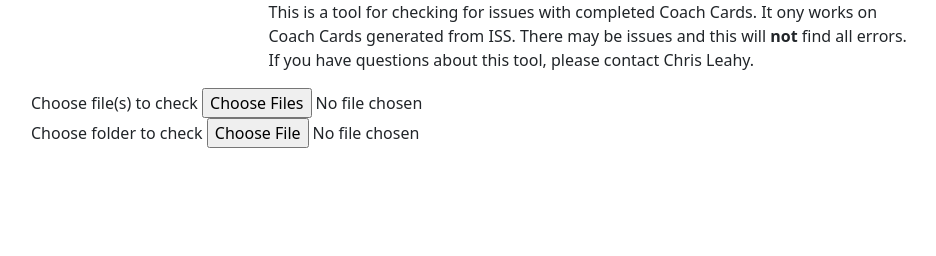
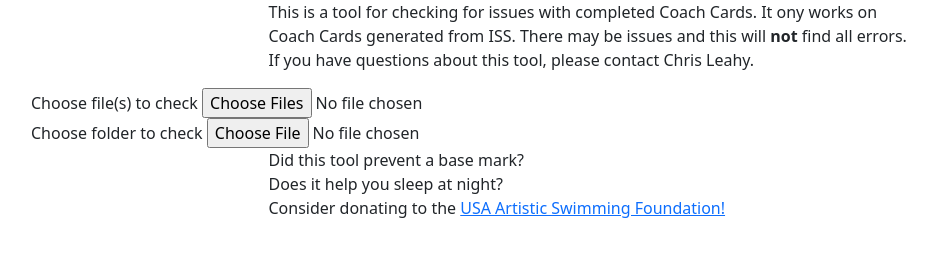
Before and after one commit to leahych/check_cards, a plain HTML site: page index.html in a window 1280 px wide. Shown: the whole page, without its empty margins (51-987 px from the left). Drawn offline with nearby package versions, Linux system fonts and the light colour scheme; a script that the page names is missing.

Commit message:
Add foundation donation plug

```diff
--- a/index.html
+++ b/index.html
@@ -50,6 +50,17 @@
         </div>
     </div>
     <div class="row justify-content-center">
+        <div class="col-7 text-left text-wrap">
+            <p>
+                Did this tool prevent a base mark?<br>
+                Does it help you sleep at night?<br>
+                Consider donating to the <a
+                    href="https://crm.bloomerang.co/HostedDonation?ApiKey=pub_75841164-7116-11e6-9d49-0a1b37ae639f&WidgetId=510050304">USA
+                Artistic Swimming Foundation!</a>
+            </p>
+        </div>
+    </div>
+    <div class="row justify-content-center">
         <div class="col" id="results">
         </div>
     </div>
```
